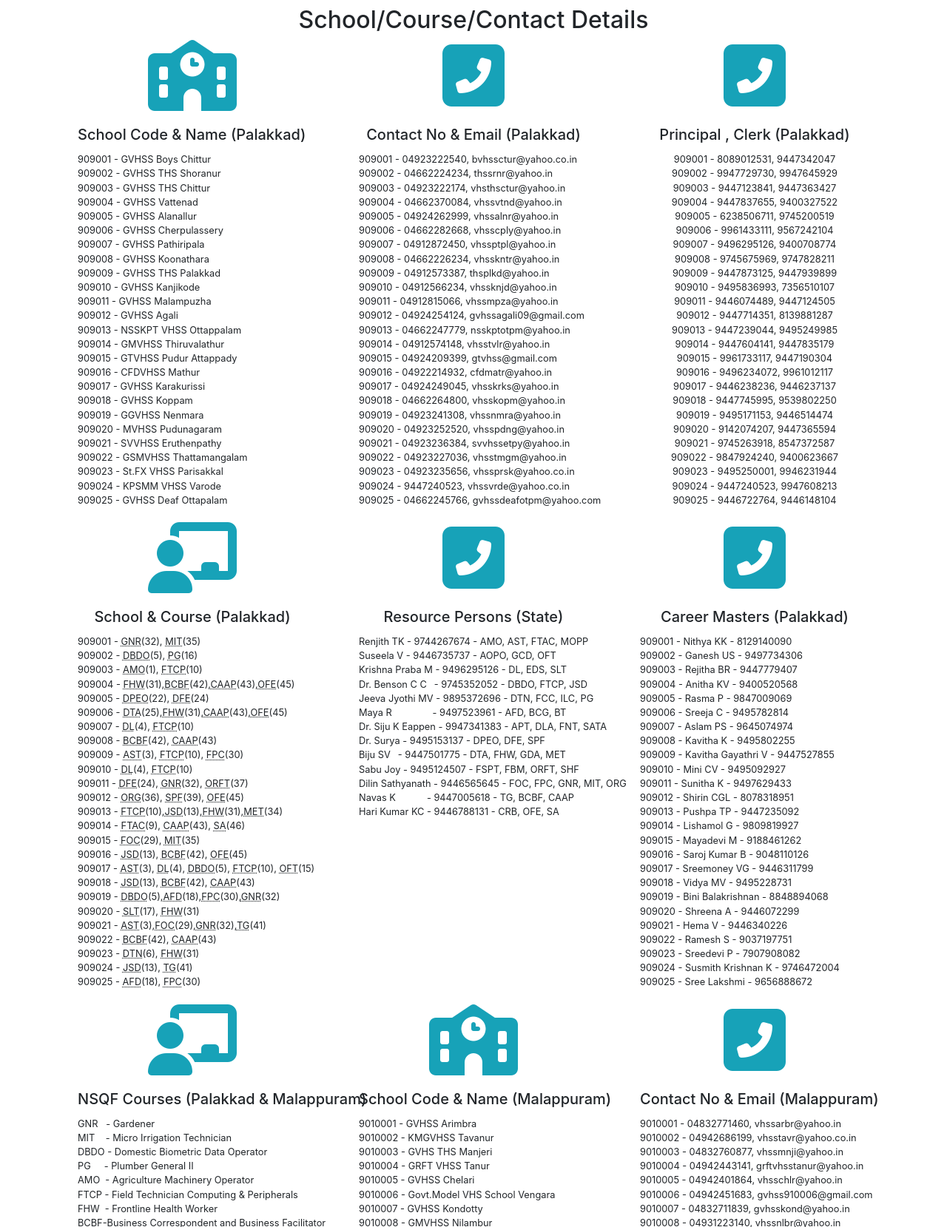
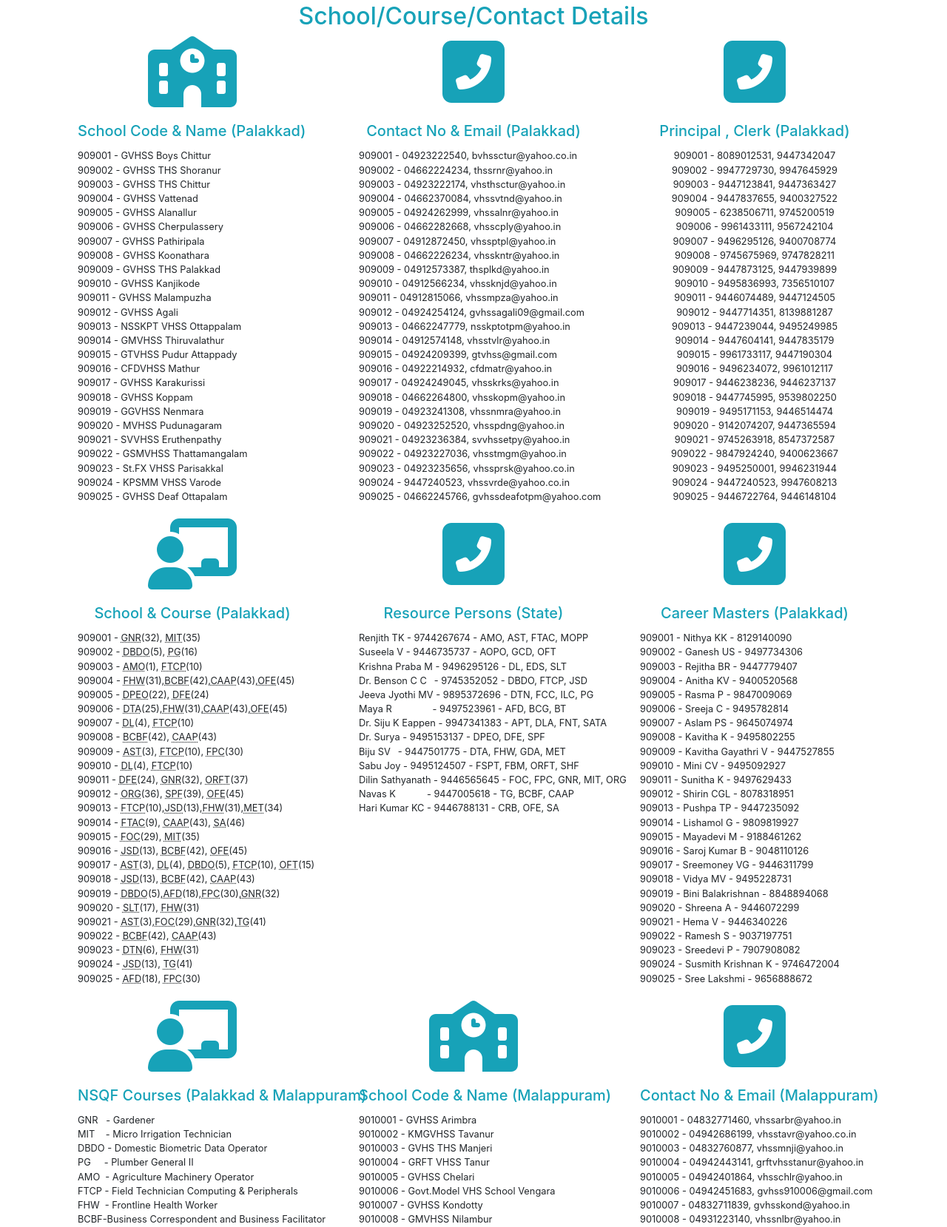
Before and after one commit to ranjithnk123/vhscappalakkad, a plain HTML site: page index.html in a window 1280 px wide. Shown: the part 1141-2800 px from the top of the page at 74% size. Drawn offline with nearby package versions, Linux system fonts and the light colour scheme.

Commit message:
text-format

```diff
--- a/index.html
+++ b/index.html
@@ -77,7 +77,7 @@
     </section>
     <section class="bg-light">
         <div class="container">
-            <h2>VHSE അഡ്മിഷൻ 2020 അപേക്ഷക‍‍ർക്ക് വേണ്ടി</h2>
+            <h3 class="text-info">Plus One, Plus Two & VHSE വിദ്യാർത്ഥികൾക്കായുള്ള 12 സ്കോളർഷിപ്പുകൾ</h3>
             <div class="embed-responsive embed-responsive-21by9">
               <iframe class="embed-responsive-item" src="https://www.youtube.com/embed/NNR62y7pXxo"></iframe>
             </div>
@@ -85,12 +85,12 @@
     </section>
     <section class="p-5" id="help-section">
         <div class="container">
-            <h2 class="text-center">School/Course/Contact Details</h2>
+            <h2 class="text-info text-center">School/Course/Contact Details</h2>
             <div class="card-deck text-center text-nowrap">
                 <div class="col-sm-6 col-md-4">
                         <i class="fas fa-school display-1 text-info"></i>
                         <div class="card-body">
-                          <h5 class="card-title text-left">School Code & Name (Palakkad)</h5>
+                          <h5 class="card-title text-left text-info">School Code & Name (Palakkad)</h5>
                           <p class="card-text text-left small">909001 - GVHSS Boys Chittur<br>909002 - GVHSS THS Shoranur<br>909003 - GVHSS THS Chittur<br>909004 - GVHSS Vattenad<br>
                             909005 - GVHSS Alanallur<br>909006 - GVHSS Cherpulassery<br>909007 - GVHSS Pathiripala<br>909008 - GVHSS Koonathara<br>909009 - GVHSS THS Palakkad<br>
                             909010 - GVHSS Kanjikode<br>909011 - GVHSS Malampuzha<br>909012 - GVHSS Agali<br>909013 - NSSKPT VHSS Ottappalam<br>909014 - GMVHSS Thiruvalathur<br>
@@ -103,7 +103,7 @@
                 <div class="col-sm-6 col-md-4">
                       <i class="fas fa-phone-square-alt display-1 text-info"></i>
                       <div class="card-body">
-                        <h5 class="card-title">Contact No & Email (Palakkad)</h5>
+                        <h5 class="card-title text-info">Contact No & Email (Palakkad)</h5>
                         <p class="card-text text-left small">
                             909001 - 04923222540, bvhssctur@yahoo.co.in<br>909002 - 04662224234, thssrnr@yahoo.in<br>909003 - 04923222174, vhsthsctur@yahoo.in<br>909004 - 04662370084, vhssvtnd@yahoo.in<br>909005 - 04924262999, vhssalnr@yahoo.in<br>909006 - 04662282668, vhsscply@yahoo.in<br>909007 - 04912872450, vhssptpl@yahoo.in<br>909008 - 04662226234, vhsskntr@yahoo.in<br>
                             909009 - 04912573387, thsplkd@yahoo.in<br>909010 - 04912566234, vhssknjd@yahoo.in<br>909011 - 04912815066, vhssmpza@yahoo.in<br>909012 - 04924254124, gvhssagali09@gmail.com<br>909013 - 04662247779, nsskptotpm@yahoo.in<br>909014 - 04912574148, vhsstvlr@yahoo.in<br>909015 - 04924209399, gtvhss@gmail.com<br>909016 - 04922214932, cfdmatr@yahoo.in<br>
@@ -114,7 +114,7 @@
                 <div class="col-sm-6 col-md-4">
                         <i class="fas fa-phone-square-alt display-1 text-info"></i>
                         <div class="card-body">
-                          <h5 class="card-title">Principal , Clerk (Palakkad)</h5>
+                          <h5 class="card-title text-info">Principal , Clerk (Palakkad)</h5>
                           <p class="card-text text-center small">
                               909001 - 8089012531, 9447342047<br>909002 - 9947729730, 9947645929<br>909003 - 9447123841, 9447363427<br>909004 - 9447837655, 9400327522<br>909005 - 6238506711, 9745200519<br>909006 - 9961433111, 9567242104<br>909007 - 9496295126, 9400708774<br>909008 - 9745675969, 9747828211<br>
                               909009 - 9447873125, 9447939899<br>909010 - 9495836993, 7356510107<br>909011 - 9446074489, 9447124505<br>909012 - 9447714351, 8139881287<br>909013 - 9447239044, 9495249985<br>909014 - 9447604141, 9447835179<br>909015 - 9961733117, 9447190304<br>909016 - 9496234072, 9961012117<br>
@@ -125,7 +125,7 @@
                 <div class="col-sm-6 col-md-4">
                     <i class="fas fa-chalkboard-teacher display-1 text-info"></i>
                     <div class="card-body">
-                      <h5 class="card-title">School & Course (Palakkad)</h5>
+                      <h5 class="card-title text-info">School & Course (Palakkad)</h5>
                       <p class="card-text text-left small">
                           909001 - <abbr title="Gardener">GNR</abbr>(32), <abbr title="Micro Irrigation Technician">MIT</abbr>(35)<br>909002 - <abbr title="Domestic Biometric Data Operator">DBDO</abbr>(5), <abbr title="Plumber General II">PG</abbr>(16)<br>909003 - <abbr title="Agriculture Machinery Operator">AMO</abbr>(1), <abbr title="Field Technician Computing & Peripherals">FTCP</abbr>(10)<br>
                           909004 - <abbr title="Frontline Health Worker">FHW</abbr>(31),<abbr title="Business Correspondent and Business Facilitator">BCBF</abbr>(42),<abbr title="Computer Application Accounting and Publishing">CAAP</abbr>(43),<abbr title="Office Operations Executive">OFE</abbr>(45)<br>909005 - <abbr title="Dairy Processing Equipment Operator">DPEO</abbr>(22), <abbr title="Diary Farmer Entrepreneur">DFE</abbr>(24)<br>
@@ -144,7 +144,7 @@
                 <div class="col-sm-6 col-md-4">
                     <i class="fas fa-phone-square-alt display-1 text-info"></i>
                     <div class="card-body">
-                      <h5 class="card-title">Resource Persons (State)</h5>
+                      <h5 class="card-title text-info">Resource Persons (State)</h5>
                       <p class="card-text text-left small">
                           Renjith TK - 9744267674 - AMO, AST, FTAC, MOPP<br>Suseela V - 9446735737 - AOPO,  GCD, OFT<br>Krishna Praba M - 9496295126 - DL, EDS, SLT<br>Dr. Benson C C &ensp;- 9745352052 - DBDO, FTCP, JSD<br>Jeeva Jyothi MV - 9895372696 - DTN, FCC, ILC, PG<br>Maya R &emsp;&emsp;&emsp;&emsp;- 9497523961 - AFD, BCG, BT<br>Dr. Siju K Eappen - 9947341383 - APT, DLA, FNT, SATA<br>Dr. Surya - 9495153137 - DPEO, DFE, SPF<br>
                           Biju SV &ensp;- 9447501775 - DTA, FHW, GDA, MET<br>Sabu Joy - 9495124507 - FSPT, FBM, ORFT, SHF<br>Dilin Sathyanath - 9446565645 - FOC, FPC, GNR, MIT, ORG<br>Navas K &emsp;&emsp;&emsp;- 9447005618 - TG, BCBF, CAAP<br>Hari Kumar KC - 9446788131 - CRB, OFE, SA
@@ -154,7 +154,7 @@
                 <div class="col-sm-6 col-md-4">
                       <i class="fas fa-phone-square-alt display-1 text-info"></i>
                       <div class="card-body">
-                        <h5 class="card-title">Career Masters (Palakkad)</h5>
+                        <h5 class="card-title text-info">Career Masters (Palakkad)</h5>
                         <p class="card-text text-left small">
                             909001 - Nithya KK - 8129140090<br>909002 - Ganesh US - 9497734306<br>909003 - Rejitha BR - 9447779407<br>909004 - Anitha KV - 9400520568<br>909005 - Rasma P - 9847009069<br>909006 - Sreeja C - 9495782814<br>909007 - Aslam PS - 9645074974<br>909008 - Kavitha K - 9495802255<br>
                             909009 - Kavitha Gayathri V - 9447527855<br>909010 - Mini CV - 9495092927<br>909011 - Sunitha K - 9497629433<br>909012 - Shirin CGL - 8078318951<br>909013 - Pushpa TP - 9447235092<br>909014 - Lishamol G - 9809819927<br>909015 - Mayadevi M - 9188461262<br>909016 - Saroj Kumar B - 9048110126<br>
@@ -165,7 +165,7 @@
                 <div class="col-sm-6 col-md-4">
                     <i class="fas fa-chalkboard-teacher display-1 text-info"></i>
                     <div class="card-body">
-                      <h5 class="card-title">NSQF Courses (Palakkad & Malappuram)</h5>
+                      <h5 class="card-title text-info">NSQF Courses (Palakkad & Malappuram)</h5>
                       <p class="card-text text-left small">
                           GNR &nbsp;&nbsp;- Gardener<br>MIT &nbsp;&nbsp;&nbsp;- Micro Irrigation Technician<br>DBDO - Domestic Biometric Data Operator<br>PG &nbsp;&nbsp;&nbsp;&nbsp;- Plumber General II<br>AMO &nbsp;- Agriculture Machinery Operator<br>
                           FTCP - Field Technician Computing & Peripherals<br>FHW &nbsp;- Frontline Health Worker<br>BCBF-Business Correspondent and Business Facilitator<br>CAAP-Computer Application Accounting and Publishing<br>
@@ -179,7 +179,7 @@
                 <div class="col-sm-6 col-md-4">
                     <i class="fas fa-school display-1 text-info"></i>
                     <div class="card-body">
-                      <h5 class="card-title text-left">School Code & Name (Malappuram)</h5>
+                      <h5 class="card-title text-left text-info">School Code & Name (Malappuram)</h5>
                       <p class="card-text text-left small">9010001 - GVHSS Arimbra<br>9010002 - KMGVHSS Tavanur<br>9010003 - GVHS THS Manjeri<br>9010004 - GRFT VHSS Tanur<br>
                         9010005 - GVHSS Chelari<br>9010006 - Govt.Model VHS School Vengara<br>9010007 - GVHSS Kondotty<br>9010008 - GMVHSS Nilambur<br>9010009 - GVHSS Perinthalmanna<br>
                         9010010 - GVHSS Mankada<br>9010011 - GVHSS for Girls B.P.Angadi Tirur<br>9010012 - GVHSS Kalpakanchery<br>9010013 - GVHSS Mampad<br>9010014 - GVHSS Paravanna<br>
@@ -192,7 +192,7 @@
                 <div class="col-sm-6 col-md-4">
                     <i class="fas fa-phone-square-alt display-1 text-info"></i>
                     <div class="card-body">
-                      <h5 class="card-title">Contact No & Email (Malappuram)</h5>
+                      <h5 class="card-title text-info">Contact No & Email (Malappuram)</h5>
                       <p class="card-text text-left small">
                           9010001 - 04832771460, vhssarbr@yahoo.in<br>9010002 - 04942686199, vhsstavr@yahoo.co.in<br>9010003 - 04832760877, vhssmnji@yahoo.in<br>9010004 - 04942443141, grftvhsstanur@yahoo.in<br>9010005 - 04942401864, vhsschlr@yahoo.in<br>9010006 - 04942451683, gvhss910006@gmail.com<br>9010007 - 04832711839, gvhsskond@yahoo.in<br>9010008 - 04931223140, vhssnlbr@yahoo.in<br>
                           9010009 - 04933226802, vhsspmna@yahoo.in<br>9010010 - 04933273212, vhssmank@yahoo.in<br>9010011 - 04942427066, ggvhssbpag@yahoo.co.in<br>9010012 - 04942545400, gvhssklpy@yahoo.in<br>9010013 - 04931201065, gvhssmapd@yahoo.in<br>9010014 - 04942630700, gvhssparavanna14@yahoo.co.in<br>9010015 - 04933281777, vhssmkpb@yahoo.in<br>9010016 - 04942489138, vhssctkr@yahoo.co.in<br>
@@ -204,7 +204,7 @@
                 <div class="col-sm-6 col-md-4">
                     <i class="fas fa-phone-square-alt display-1 text-info"></i>
                     <div class="card-body">
-                      <h5 class="card-title">Principal , Clerk (Malappuram)</h5>
+                      <h5 class="card-title text-info">Principal , Clerk (Malappuram)</h5>
                       <p class="card-text text-center small">
                           9010001 - 9497409630, 9496850741<br>9010002 - 9447994288, 9446603222<br>9010003 - 9847851044, 9446871142<br>9010004 - 9446157483, 9895872598<br>9010005 - 9605332214, 9605332214<br>9010006 - 9895227699, 9447292282<br>9010007 - 9747512419, 9497030859<br>9010008 - 9447335212, 8547231905<br>
                           9010009 - 9895996049, 9497348929<br>9010010 - 9496362994, 9895195744<br>9010011 - 9446792995, 8281803052<br>9010012 - 9961207348, 9846461448<br>9010013 - 9916327992, 9400624078<br>9010014 - 9061441331, 9400056526<br>9010015 - 9400694453, 9495930749<br>9010016 - 9446849879, 9037818825<br>
@@ -216,7 +216,7 @@
                 <div class="col-sm-6 col-md-4">
                     <i class="fas fa-chalkboard-teacher display-1 text-info"></i>
                     <div class="card-body">
-                      <h5 class="card-title">School & Course (Malappuram)</h5>
+                      <h5 class="card-title text-info">School & Course (Malappuram)</h5>
                       <p class="card-text text-left small">
                           9010001 - <abbr title="Auto Service Technician">AST</abbr>(3),<abbr title="Field Technician Air Conditioner">FTAC</abbr>(9),<abbr title="Solar & LED Technician (Electronics)">SLT</abbr>(17),<abbr title="Frontline Health Worker">FHW</abbr>(31),<abbr title="Organic Grower">ORG</abbr>(36),<abbr title="Computer Application Accounting and Publishing">CAAP</abbr>(43)<br>9010002 - <abbr title="Gardener">GNR</abbr>(32), <abbr title="Micro Irrigation Technician">MIT</abbr>(35)<br>9010003 - <abbr title="Auto Service Technician">AST</abbr>(3)<br>
                           9010004 - <abbr title="Electrician Domestic Solutions">EDS</abbr>(7),<abbr title="Fish and Seafood Processing Technician">FSPT</abbr>(26),<abbr title="Fishing Boat Mechanic">FBM</abbr>(27)<br>9010005 - <abbr title="Assistant Offset Printing Operator">AOPO</abbr>(2), <abbr title="Graphic Designer">GD</abbr>(11), <abbr title="Junior Software Developer">JSD</abbr>(13)<br>
@@ -236,7 +236,7 @@
                 <div class="col-sm-6 col-md-4">
                     <i class="fas fa-phone-square-alt display-1 text-info"></i>
                     <div class="card-body">
-                      <h5 class="card-title">Career Masters (Malappuram)</h5>
+                      <h5 class="card-title text-info">Career Masters (Malappuram)</h5>
                       <p class="card-text text-left small">
                           9010001 - Kunhimohammed Mannanthodi - 7306261616<br>9010002 - Philomina A F - 9605371325<br>9010003 - Raseena P - 9809029504<br>9010004 - Ezhuthachan Mary Susheela P - 9947869740<br>9010005 - Ratheesh Babu R Nath - 9446032764<br>9010006 - Malik Gafoor K P - 7012070930<br>9010007 - Sreeramya S N - 9497304721<br>9010008 - Ayoob Akkarapeedika - 9446473158<br>
                           9010009 - Ambili N - 8606083667<br>9010010 - Deepa K H - 9497177360<br>9010011 - Reni Rachel John - 9446304104<br>9010012 - Sageer K V - 9846249370<br>9010013 - Nicy K S - 7356765581<br>9010014 - Shahul Hameed V K - 9961211501<br>9010015 - Mohanan I - 9567904685<br>9010016 - Reyini Sebastian - 9447979450<br>
```
